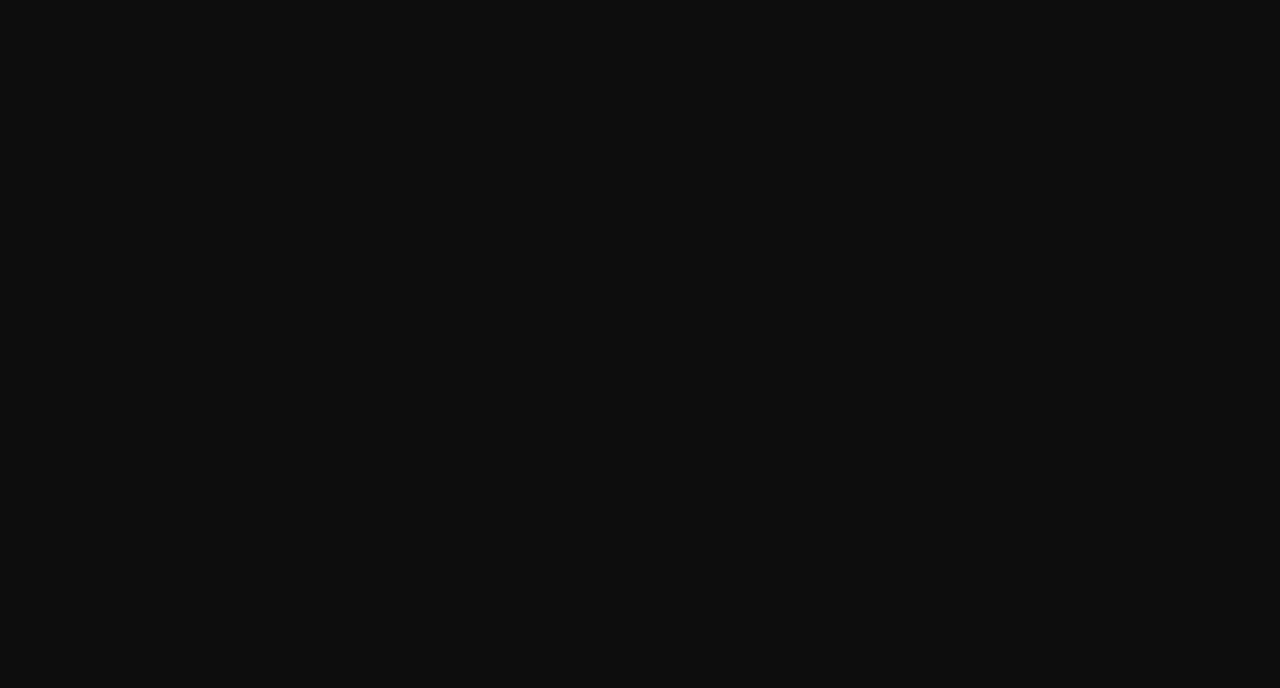
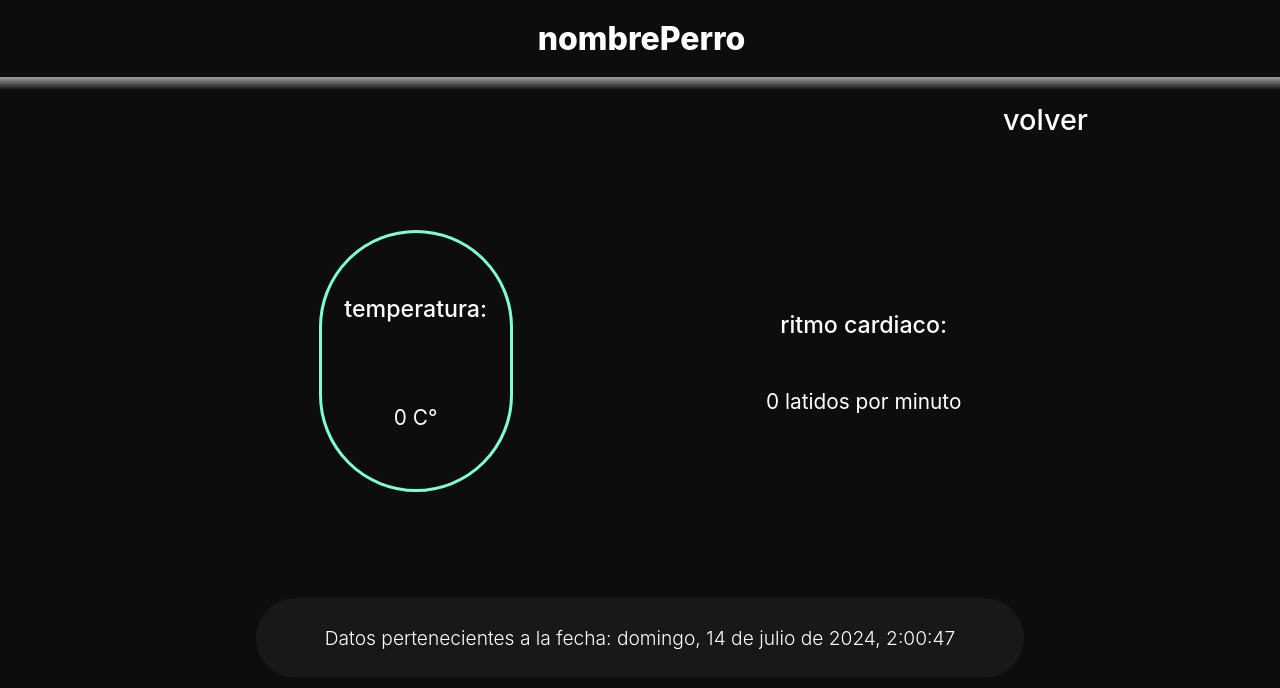
Before and after one commit to MrYen2-0/VistasPetmap, a React (Create React App) app: page /verDatosPerro in a window 1280 px wide. Before the commit this address had no page. Shown: the top 688 px of the page. Built offline with nearby package versions, Linux system fonts and the light colour scheme; no server answers; sample sign-in values are in the browser's storage.

Commit message:
respaldo vsemifinal

```diff
--- a/package.json
+++ b/package.json
@@ -7,8 +7,10 @@
     "@testing-library/react": "^13.4.0",
     "@testing-library/user-event": "^13.5.0",
     "axios": "^1.7.2",
+    "leaflet": "^1.9.4",
     "react": "^18.3.1",
     "react-dom": "^18.3.1",
+    "react-leaflet": "^4.2.1",
     "react-router-dom": "^6.24.1",
     "react-scripts": "5.0.1",
     "sweetalert2": "^11.12.2",
--- a/src/App.js
+++ b/src/App.js
@@ -6,6 +6,7 @@ import Restaurar from './views/Restaurar';
 import Inicio from './views/Inicio';
 import Mascotas from './views/Mascotas';
 import Agregarmas from './views/Agregarmas';
+import VerDatosPerro from './views/VerDatosPerro';
 
 import './assets/styles/App.css';
 
@@ -20,7 +21,7 @@ function App() {
           <Route path="/inicio" element={<Inicio />} />
           <Route path="/mascotas" element={<Mascotas />} />
           <Route path="/agregarmas" element={<Agregarmas />} />
-
+          <Route path="/verDatosPerro" element={<VerDatosPerro />}/>
         </Routes>
       </div>
     </Router>
--- /dev/null
+++ b/src/assets/styles/VerDatosPerro.css
@@ -0,0 +1,104 @@
+main.main-block{
+    display: flex;
+    flex-direction: column;
+    align-items: center;
+    width: 100vw;
+    height: 100vh;
+}
+
+p.main-title{
+    margin: 0;
+    color: #FFFFFF;
+    width: 100%;
+    padding-top: 1.5%;
+    padding-bottom: 1.5%;
+    font-size: 200%;
+    font-weight: 800;
+    text-indent: 3px;
+}
+
+.gradient-line {
+    width: 100%;
+    height: 1.5%;
+    background: linear-gradient(to bottom, #9f9f9f, #1c1c1c);
+}
+
+.goBack-button {
+    color: #FFFFFF;
+    width: 70%;
+    display: flex;
+    flex-direction: row;
+    justify-content: right;
+    align-items: center;
+    cursor: pointer;
+    font-size: 180%;
+    font-weight: 500;
+    margin-top: 1%;
+    margin-bottom: 5%;
+}
+
+.data-article{
+    display: flex;
+    flex-direction: row;
+    align-items: center;
+    justify-content: space-around;
+    width: 70%;
+    height: 40%;
+}
+
+.temperature-section{
+    display: flex;
+    flex-direction: column;
+    align-items: center;
+    justify-content: space-evenly;
+    border-style: solid;
+    border-radius: 30vw;
+    border-color: aquamarine;
+    width: 21%;
+    height: 80%;
+}
+
+.temperature-title{
+    color: #FFFFFF;
+    font-size: 145%;
+    font-weight: 500;
+}
+
+.temperature-value{
+    color: #FFFFFF;
+    font-size: 130%;
+}
+
+.heartbeat-title {
+    color: #FFFFFF;
+    font-size: 145%;
+    font-weight: 500;
+}
+
+.heartbeats-section {
+    height: 50%;
+    display: flex;
+    flex-direction: column;
+    align-items: center;
+    justify-content: space-evenly;
+}
+
+.heartbeat-value {
+    color: #FFFFFF;
+    font-size: 130%;
+}
+
+.fecha-registro {
+    margin-top: 6%;
+    color: #FFFFFF;
+    width: 60%;
+    border-radius: 30vw;
+    height: 10%;
+    background-color: #181818;
+    font-size: 120%;
+    font-weight: 300;
+    display: flex;
+    flex-direction: column;
+    align-items: center;
+    justify-content: center;
+}
--- a/src/views/Agregarmas.js
+++ b/src/views/Agregarmas.js
@@ -1,13 +1,102 @@
-import React from "react";
+import React, { useState, useEffect, useRef } from "react";
+import { useNavigate } from "react-router-dom";
 import "../assets/styles/AgregarM.css";
+import Blurrer from "../utils/blurrer";
+import Swal from "sweetalert2";
+import axios from "axios";
 
 export const Agregarmas = () => {
+  const navigate = useNavigate();
+
+  const [nombre, setNombre] = useState('');
+  const [fechaNacimiento, setFechaNacimiento] = useState('');
+  const [peso, setPeso] = useState('');
+  const [tamaño, setTamaño] = useState('');
+
   const goBack = () => {
-    window.history.back();
+    navigate('/mascotas');
   };
 
+  useEffect(() => {
+    const authToken = sessionStorage.getItem('token');
+    if (!authToken) {
+      navigate('/');
+    }
+  }, []);
+
+
+  const checkExistingFields = (fields) => {
+    for (let field of fields) {
+      if (!field || field.length === 0) {
+        return false;
+      }
+    }
+    return true;
+  }
+
+  const handleSaveDog = async() => {
+    if (!checkExistingFields([nombre, fechaNacimiento, peso, tamaño])) {
+      Blurrer.blur(mainNode);
+      Swal.fire({
+        title: 'Error',
+        icon: 'warning',
+        text: 'favor de llenar todos los campos correctamente'
+      }).then(() => Blurrer.unBlur(mainNode));
+      return;
+    }
+    const authToken = sessionStorage.getItem('token');
+    const response = await axios.post(`${process.env.REACT_APP_API_URL}/perros`, {
+      nombre, fechaNacimiento, peso, tamaño
+    }, {
+      headers: {
+        'Content-Type': 'application/json',
+        'authorization': authToken
+      }
+    }).catch((error) => {
+      Blurrer.blur(mainNode);
+      Swal.fire({
+        title: 'Error',
+        icon: 'error',
+        text: error.message
+      }).then(() => Blurrer.unBlur(mainNode));
+      return error.response || {};
+    });
+
+    if (response.status === 401) {
+      sessionStorage.removeItem('token');
+      navigate('/');
+    }
+
+    if ((!response || !response.data) || !response.data.success) {
+      Blurrer.blur(mainNode);
+      Swal.fire({
+        title: 'Error',
+        icon: 'error',
+        text: 'el servidor no ha podido guardar el nuevo perro'
+      }).then(() => Blurrer.unBlur(mainNode));
+      return;
+    }
+    Blurrer.blur(mainNode);
+    Swal.fire({
+      title: 'Todo listo',
+      icon: 'success',
+      text: response.data.message
+    }).then(() => Blurrer.unBlur(mainNode));
+  }
+
+  const setCleanNombre = (value) => {
+    if (!value) {
+      setNombre('');
+      return;
+    }
+    value = value.replace(/[^a-zA-Z\s]/g, '');
+    setNombre(value);
+  }
+
+  const mainNode = useRef(null);
+
   return (
-    <div className="agregar-m">
+    <div className="agregar-m" ref={mainNode}>
       <div className="div">
         <div className="overlap">
           <div className="rectangle" />
@@ -25,29 +114,33 @@ export const Agregarmas = () => {
           <div className="text-wrapper-2">Agregar mascota</div>
           <div className="overlap-2">
             <div className="text-wrapper-3">Nombre:</div>
-            <input className="rectangle-2 input-text" type="text" placeholder="Nombre" />
+            <input className="rectangle-2 input-text" type="text" placeholder="Nombre"
+            onChange={(e) => setCleanNombre(e.target.value)} value={nombre}/>
           </div>
         </div>
         <div className="especificaciones">
           <div className="group">
             <div className="overlap-group-2">
               <div className="text-wrapper-4">Fecha de nacimiento:</div>
-              <input className="rectangle-3 input-text" type="text" placeholder="Fecha de nacimiento" />
+              <input className="rectangle-3 input-text" type="text" placeholder="Fecha de nacimiento"
+              onChange={(e) => setFechaNacimiento(e.target.value)} />
             </div>
           </div>
           <div className="div-wrapper">
-            <button className="button">Agregar</button>
+            <button className="button" onClick={handleSaveDog}>Agregar</button>
           </div>
           <div className="overlap-wrapper">
             <div className="overlap-group-2">
               <div className="text-wrapper-6">Peso:</div>
-              <input className="rectangle-3 input-text" type="text" placeholder="Peso:" />
+              <input className="rectangle-3 input-text" type="number" placeholder="Peso:"
+              onChange={(e) => setPeso(e.target.value)} /><p>kg</p>
             </div>
           </div>
           <div className="overlap-group-wrapper">
             <div className="overlap-group-2">
               <div className="text-wrapper-7">Tamaño:</div>
-              <input className="rectangle-3 input-text" type="text" placeholder="Tamaño:" />
+              <input className="rectangle-3 input-text" type="number" placeholder="Tamaño:"
+              onChange={(e) => setTamaño(e.target.value)} /><p>m</p>
             </div>
           </div>
         </div>
--- a/src/views/Mascotas.js
+++ b/src/views/Mascotas.js
@@ -1,10 +1,14 @@
 import React from "react";
+import { useNavigate } from "react-router-dom";
 import "../assets/styles/Mascotas.css";
 import { Link } from "react-router-dom";
 
 export const Mascotas = () => {
+
+  const navigate = useNavigate();
+
   const goBack = () => {
-    window.history.back();
+    navigate('/inicio');
   };
 
   return (
--- /dev/null
+++ b/src/views/VerDatosPerro.js
@@ -0,0 +1,115 @@
+import React, { useState, useEffect, useRef } from "react";
+import { useNavigate, useLocation } from "react-router-dom";
+import "../assets/styles/VerDatosPerro.css";
+import axios from "axios";
+
+const VerDatosPerro = () => {
+    const navigate = useNavigate();
+
+    useEffect(() => {
+        if (!sessionStorage.getItem('token')) {
+            navigate('/');
+        }
+    }, []);
+
+    const useQuery = () => {
+        return new URLSearchParams(useLocation().search);
+    }
+    const query = useQuery();
+    const idPerro = query.get('idPerro');
+
+    const [ws, setWS] = useState(null);
+
+    const [nombrePerro, setNombrePerro] = useState(String("nombrePerro"));
+    const [temperatura, setTemperatura] = useState(Number());
+    const [ritmoCardiaco, setRitmoCardiaco] = useState(Number());
+    //para poner una fecha en español: Date().toLocaleDateString() con las opciones: "es-ES" y un json con las opciones
+    const [fechaDeRegistro, setFechaDeRegistro] = useState(new Date().toLocaleDateString("es-ES", {
+        weekday: 'long',
+        year: 'numeric',
+        month: 'long',
+        day: 'numeric',
+        hour: 'numeric',
+        minute: 'numeric',
+        second: '2-digit'
+    }));
+
+    function goBack() {
+        navigate('/inicio');
+    }
+
+    useEffect(function () {
+        function connectToWS() {
+            const ws = new WebSocket(process.env.REACT_APP_WS_URL);
+
+            ws.onopen = async function () {
+                setWS(ws);
+
+                const response = await axios.get(process.env.REACT_APP_API_URL, {
+                    headers: {
+                        'Content-Type': 'application/json',
+                        'authorization': sessionStorage.getItem('token')
+                    }
+                }).catch((error) => {
+                    console.error(error.message);
+                    return error.response ?? null;
+                });
+
+                if ((!response || response.statusCode !== 200) || !response.data) {
+                    console.error('error al establecer el puente de datos');
+                    return;
+                }
+
+                ws.send(JSON.stringify({
+                    eventName: 'setBridge',
+                    idPerro: idPerro,
+                    idUsuario: response.data._id
+                }));
+            }
+
+            ws.onclose = function (event) {
+                console.log(event.reason);
+                console.log("intentando reconectar en 5 segundos...");
+                setTimeout(() => connectToWS(), 5000);
+            }
+
+            ws.onerror = function (event) {
+                console.log(event);
+                ws.close();
+            }
+        }
+
+        connectToWS();
+
+        return () => {
+            if (ws && ws.readyState) {
+                ws.close();
+            }
+        }
+    },[]);
+
+    const mainNode = useRef(null);
+
+    return (
+        <main className="main-block" ref={mainNode}>
+            <p className="main-title">{nombrePerro}</p>
+            <div className="gradient-line" />
+            <p className="goBack-button" onClick={goBack}>volver</p>
+            <article className="data-article">
+                <section className="temperature-section">
+                    <p className="temperature-title">temperatura:</p>
+                    <p className="temperature-value">{temperatura} C°</p>
+                </section>
+                <section className="heartbeats-section">
+                    <p className="heartbeat-title">ritmo cardiaco:</p>
+                    <p className="heartbeat-value">{ritmoCardiaco} latidos por minuto</p>
+                </section>
+            </article>
+            <footer className="fecha-registro">
+                Datos pertenecientes a la fecha: {fechaDeRegistro}
+            </footer>
+        </main>
+    );
+}
+
+export default VerDatosPerro;
```
Also changed, not shown: src/components/MapsUbicacion.js (added, +31 -0 lines), src/views/Home.js (+36 -23 lines), src/views/Inicio.js (+22 -12 lines), 2 other files (tests, documents, lock files or other folders).
